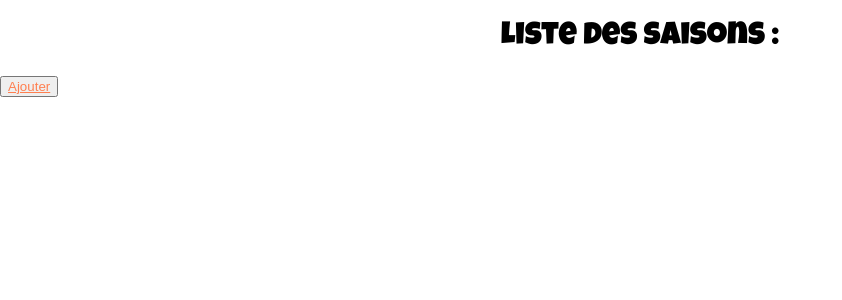
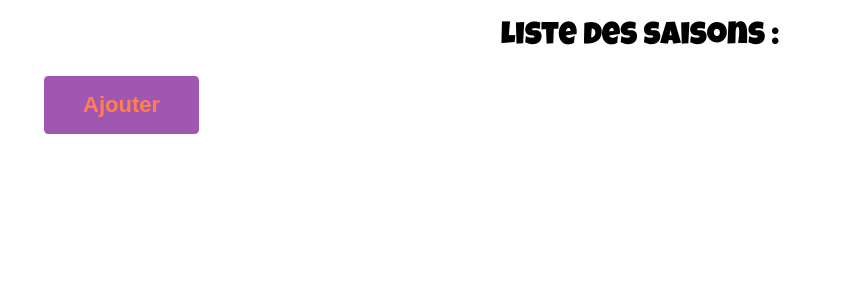
Before and after one commit to LouGrom/JojoDb, a Symfony app: template templates/default/homepage.html.twig in a window 1280 px wide. Shown: the part 80-380 px from the top of the page, without its empty margins (0-842 px from the left). Run offline with Twig, Linux system fonts and the light colour scheme; the template is opened without the code that fills it, so the values that code supplies are empty; some libraries are stand-ins or nearby versions.

Commit message:
edit button style on homepage

```diff
--- a/public/css/style.css
+++ b/public/css/style.css
@@ -8,6 +8,33 @@ h1 {
     text-align: center;
     font-family: 'Luckiest Guy', cursive;
     font-weight: normal;
+}
+
+.addSeason-button {
+    background-color: rgb(159, 87, 177);
+    border-radius: 0.2em;
+    border: none;
+	display: inline-block;
+	font-size: 22px;
+	font-weight: bold;
+	padding: 16px 39px;
+    text-decoration: none;
+    transition: all 0.5s ease;
+    margin-bottom: 2em;
+    margin-left: 2em;
+    color: coral;
+}
+
+
+.addSeason-button:hover{
+    transition: all 0.5s ease;
+    background-color: rgba(159, 87, 177, 0.61);
+    color: white;
+}
+
+
+h2 {
+    margin: 0;
 }
 
 a {
--- a/templates/default/homepage.html.twig
+++ b/templates/default/homepage.html.twig
@@ -6,7 +6,9 @@
 
 <h1>Liste des saisons :</h1>
 
-<button><a href="{{ path('season_new')}}">Ajouter</a></button>
+<a href="{{ path('season_new')}}">
+    <button class="addSeason-button">Ajouter</button>
+</a>
 
 <div class="main-contain">
 {% for season in seasons %}
```
